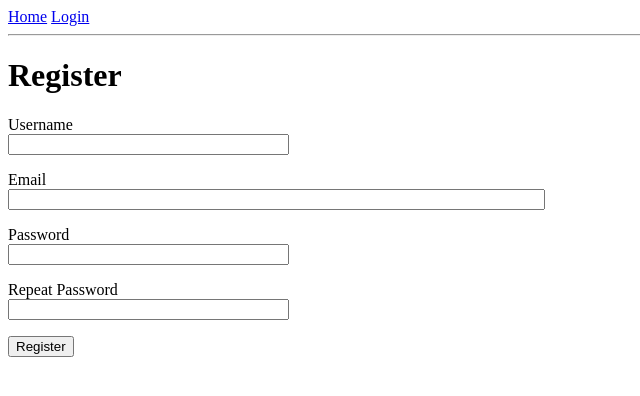
After one commit to atonui/microblog, a Flask app: page /register in a window 1280 px wide. The commit adds this page. Shown: the top 396 px of the page, without its empty margins (0-640 px from the left). Run offline with Flask 2, Linux system fonts and the light colour scheme.

```diff
--- a/app/forms.py
+++ b/app/forms.py
@@ -1,10 +1,36 @@
+'''this script handles the various web forms in this app'''
 from flask_wtf import FlaskForm
+from flask import Flask
 from wtforms import StringField, PasswordField, BooleanField, SubmitField
 #from wtforms.validators import DataRequired
 from wtforms import validators
+from app.models import User
 
 class LoginForm(FlaskForm):
+    '''this class creates the user log in form fields'''
     username = StringField('Username', validators=[validators.DataRequired()])
     password = PasswordField('Password', validators=[validators.DataRequired()])
     remember_me = BooleanField('Remember Me')
     submit = SubmitField('Sign In')
+
+class RegistrationForm(FlaskForm):
+    '''this class creates the user registration form'''
+    username = StringField('Username', validators=[validators.DataRequired()])
+    email = StringField('Email', validators=[validators.DataRequired(), validators.Email()])
+    password = PasswordField('Password', validators=[validators.DataRequired()])
+    password2 = PasswordField(
+        'Repeat Password', validators=[validators.DataRequired(), validators.EqualTo('password')]
+        )
+    submit = SubmitField('Register')
+
+    def validate_username(self, username):
+        '''this function validates the registered username'''
+        user = User.query.filter_by(username=username.data).first()
+        if user is not None:
+            raise validators.ValidationError('Please use a different email username.')
+
+    def validate_email(self, email):
+        '''this function validates the registered email'''
+        user = User.query.filter_by(email=email.data).first()
+        if user is not None:
+            raise validators.ValidationError('Please use a different email address.')
--- a/app/routes.py
+++ b/app/routes.py
@@ -1,11 +1,16 @@
-from flask import render_template, flash, redirect
-from app import app
-from app.forms import LoginForm
+'''this script contains the lig for routing or navigating the user theough the application'''
+from flask import render_template, flash, redirect, url_for, request
+from flask_login import current_user, login_user, logout_user, login_required
+from werkzeug.urls import url_parse
+from app import app, db
+from app.forms import LoginForm, RegistrationForm
+from app.models import User
 
 @app.route('/')
 @app.route('/index')
+@login_required
 def index():
-    user = {'username': 'Allan'}
+    '''route for the home page'''
     posts = [
         {
             'author': {'username':'John'},
@@ -16,14 +21,42 @@ def index():
             'body' : 'Meet the Avengers'
         }
     ]
-    return render_template('index.html', title='Home', user=user, posts=posts)
+    return render_template('index.html', title='Home', posts=posts)
 
 @app.route('/login', methods=['GET', 'POST'])
 def login():
+    '''route and logic for the login page'''
+    if current_user.is_authenticated:
+        return redirect(url_for('index'))
     form = LoginForm()
     if form.validate_on_submit():
-        flash('Login requested for user {}, remember_me={}'.format(
-            form.username.data, form.remember_me.data
-        ))
-        return redirect('/index')
+        user = User.query.filter_by(username=form.username.data).first()
+        if user is None or not user.check_password(form.password.data):
+            flash('Invalid username or password')
+            return redirect(url_for('login'))
+        login_user(user, remember=form.remember_me.data)
+        next_page = request.args.get('next')
+        if not next_page or url_parse(next_page).netloc != '':
+            next_page = url_for('index')
+        return redirect(next_page)
     return render_template('login.html', title='Sign In', form = form)
+
+@app.route('/logout')
+def logout():
+    '''function to logout user'''
+    logout_user()
+    return redirect(url_for('index'))
+
+@app.route('/register', methods=['GET', 'POST'])
+def register():
+    if current_user.is_authenticated:
+        return redirect(url_for('index'))
+    form = RegistrationForm()
+    if form.validate_on_submit():
+        user = User(username=form.username.data, email=form.email.data)
+        user.set_password(form.password.data)
+        db.session.add(user)
+        db.session.commit()
+        flash('Congratulations, you are now a registered user!')
+        return redirect(url_for('login'))
+    return render_template('register.html', title='Register', form=form)
--- a/app/templates/base.html
+++ b/app/templates/base.html
@@ -8,7 +8,11 @@
     <body>
         <div>
             <a href="{{ url_for('index') }}">Home</a>
+            {% if current_user.is_anonymous %}
             <a href="{{ url_for('login') }}">Login</a>
+            {% else %}
+            <a href="{{ url_for('logout') }}">Logout</a>
+            {% endif %}
         </div>
         <hr>
         {% with messages = get_flashed_messages() %}
--- a/app/templates/index.html
+++ b/app/templates/index.html
@@ -1,7 +1,7 @@
 {% extends 'base.html' %}
 
 {% block content %}
-        <h1>Hello, {{ user.username }}!</h1>
+        <h1>Hello, {{ current_user.username }}!</h1>
         {% for post in posts %}
         <div><p>{{ post.author.username }} says: <b>{{ post.body }}</b></p></div>
         {% endfor %}
--- a/app/templates/login.html
+++ b/app/templates/login.html
@@ -21,4 +21,5 @@
     <p> {{ form.remember_me() }} {{ form.remember_me.label }} </p>
     <p> {{ form.submit() }} </p>
 </form>
+<p>New User? <a href="{{ url_for('register') }}">Click to Register!</a></p>
 {% endblock %}
--- /dev/null
+++ b/app/templates/register.html
@@ -0,0 +1,38 @@
+{% extends "base.html" %}
+
+{% block content %}
+<h1>Register</h1>
+<form action="" method="post">
+    {{ form.hidden_tag() }}
+    <p>
+        {{ form.username.label }}<br>
+        {{ form.username(size=32) }}<br>
+        {% for error in form.username.errors %}
+        <span style="color: red;">{{ error }}</span>
+        {% endfor %}
+    </p>
+    <p>
+        {{ form.email.label }}<br>
+        {{ form.email(size=64) }}<br>
+        {% for error in form.email.errors %}
+        <span style="color: red;">{{ error }}</span>
+        {% endfor %}
+    </p>
+    <p>
+        {{ form.password.label }}<br>
+        {{ form.password(size=32) }}<br>
+        {% for error in form.password.errors %}
+        <span style="color: red;">{{ error }}</span>
+        {% endfor %}
+    </p>
+    <p>
+        {{ form.password2.label }}<br>
+        {{ form.password2(size=32) }}<br>
+        {% for error in form.password2.errors %}
+        <span style="color: red;">{{ error }}</span>
+        {% endfor %}
+    </p>
+    <p>{{ form.submit() }}</p>
+</form>
+
+{% endblock %}
```
Also changed, not shown: app/__init__.py (+6 -2 lines), app/models.py (+8 -3 lines), app.db.
